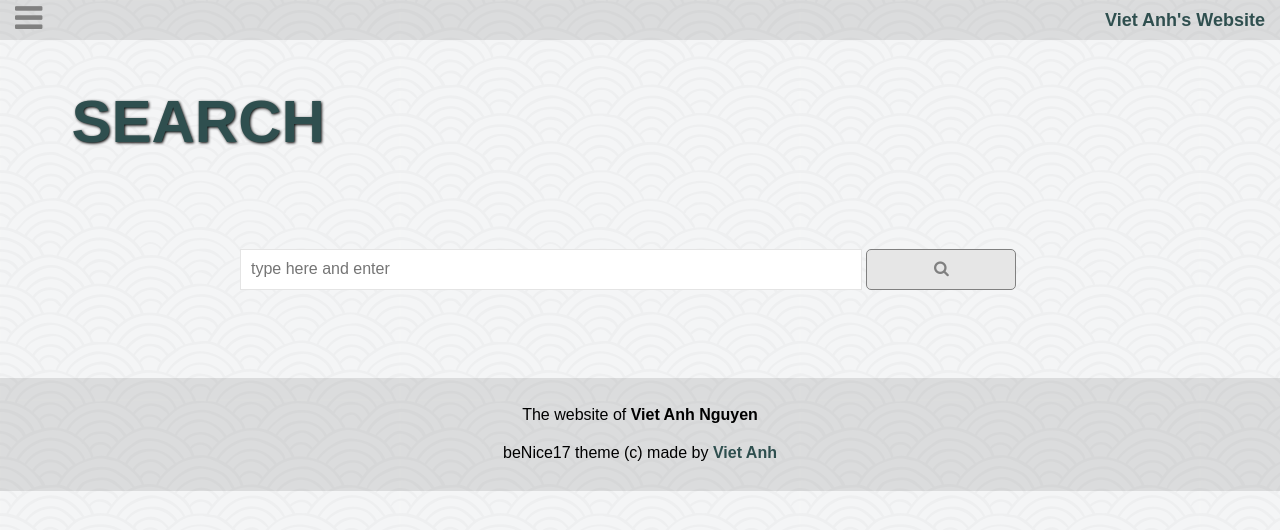
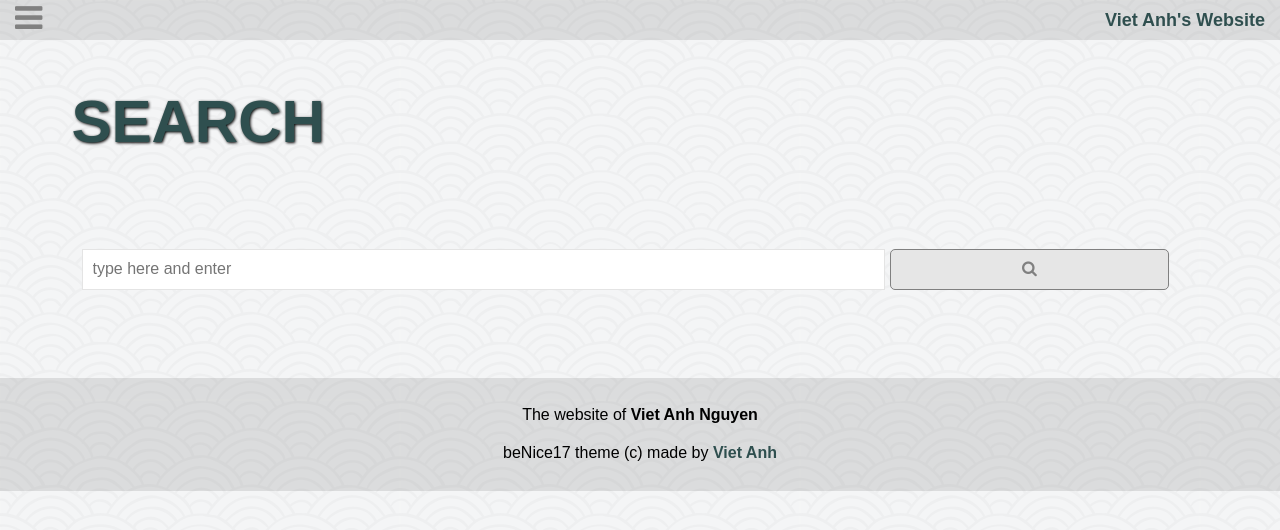
Before and after one commit to vietanhdev/beNice17, a Jekyll site: the page built from search/index.html, in a window 1280 px wide. Shown: the top 530 px of the page. Built offline with Jekyll 4.4.1, drawn with Linux system fonts in a browser that asks for light colours; nearby versions of some CDN libraries.

Commit message:
fix css search page

```diff
--- a/search/index.html
+++ b/search/index.html
@@ -27,7 +27,7 @@ ext-js:
 <style type="text/css">
 
 #site_search {
-    width: 800px;
+    width: 100%;
     margin: 0 auto;
 }
 
@@ -37,13 +37,13 @@ ext-js:
 }
 
 #search_box{
-    width: 600px;
+    width: 70%;
     border: solid 1px #E4E4E4;
     box-shadow: none;
 }
 
 .input-group button{
-    width: 150px;
+    width: 25%;
     color: gray;
 }
 
```
